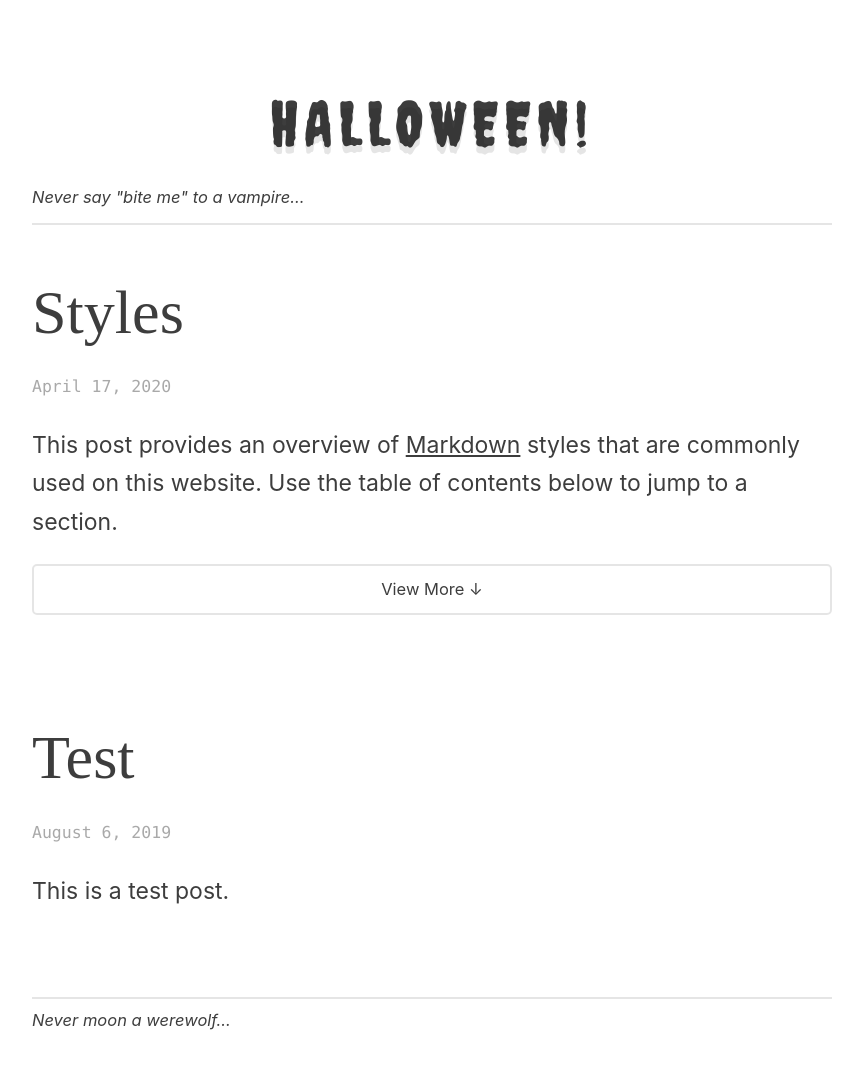
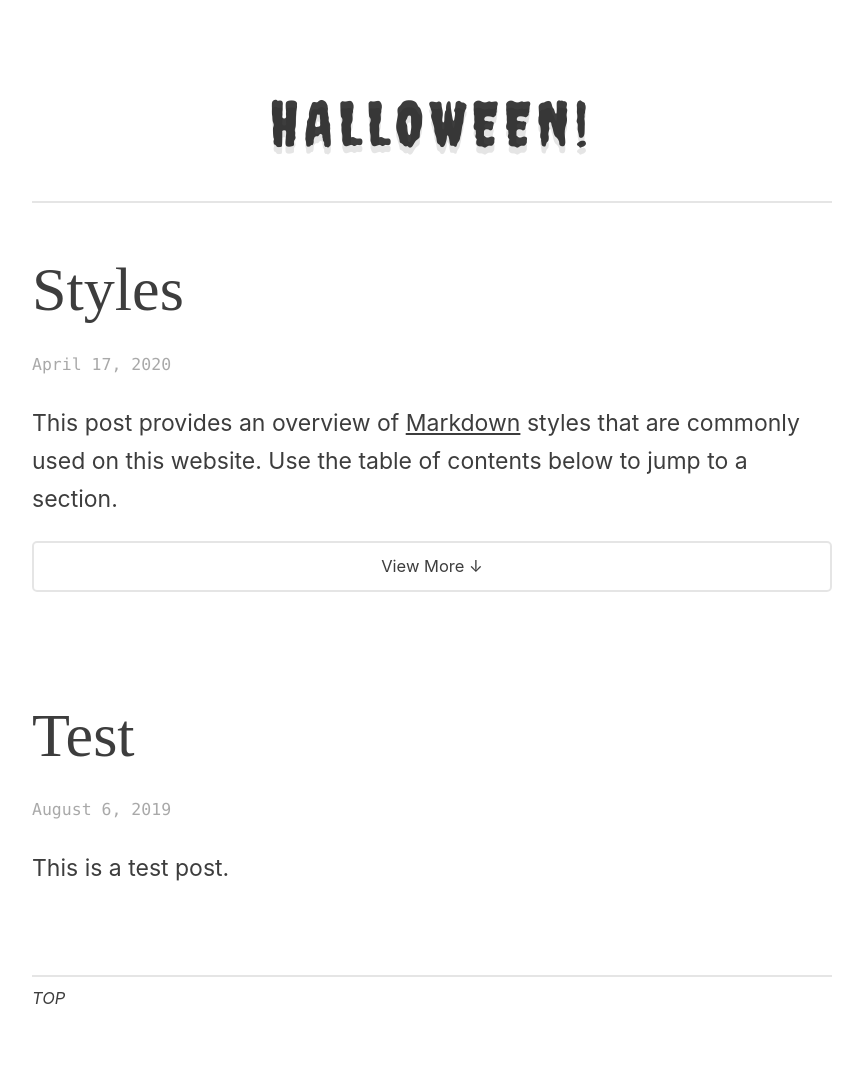
Before and after one commit to lmw13/lmw13, a Jekyll site: the page built from index.html, in a window 1280 px wide. Shown: the whole page, without its empty margins (208-1071 px from the left). Built offline with Jekyll 4.4.1, drawn with Linux system fonts in a browser that asks for light colours; some web fonts are replaced; the list of posts is cut into pages by our own code; after the commit the page ends 1058 px from its top, so only the background shows below that.

Commit message:
Update default.html

```diff
--- a/_layouts/default.html
+++ b/_layouts/default.html
@@ -28,7 +28,6 @@
 <body>
    <header>
       <h1 class="header"><a href="{{ site.baseurl | prepend: site.url }}/">{{ site.title }}</a></h1>
-      <nav>Never say "bite me" to a vampire...</nav>
       <hr>
    </header>
    <main aria-label="Content" role="main">
@@ -36,7 +35,7 @@
    </main>
    <footer>
       <hr>
-      <a href="{{ site.baseurl | prepend: site.url }}/">Never moon a werewolf...</a>
+      <a href="{{ site.baseurl | prepend: site.url }}/">TOP</a>
    </footer>
 {% include new-window-fix.html %}
 </body>
```
